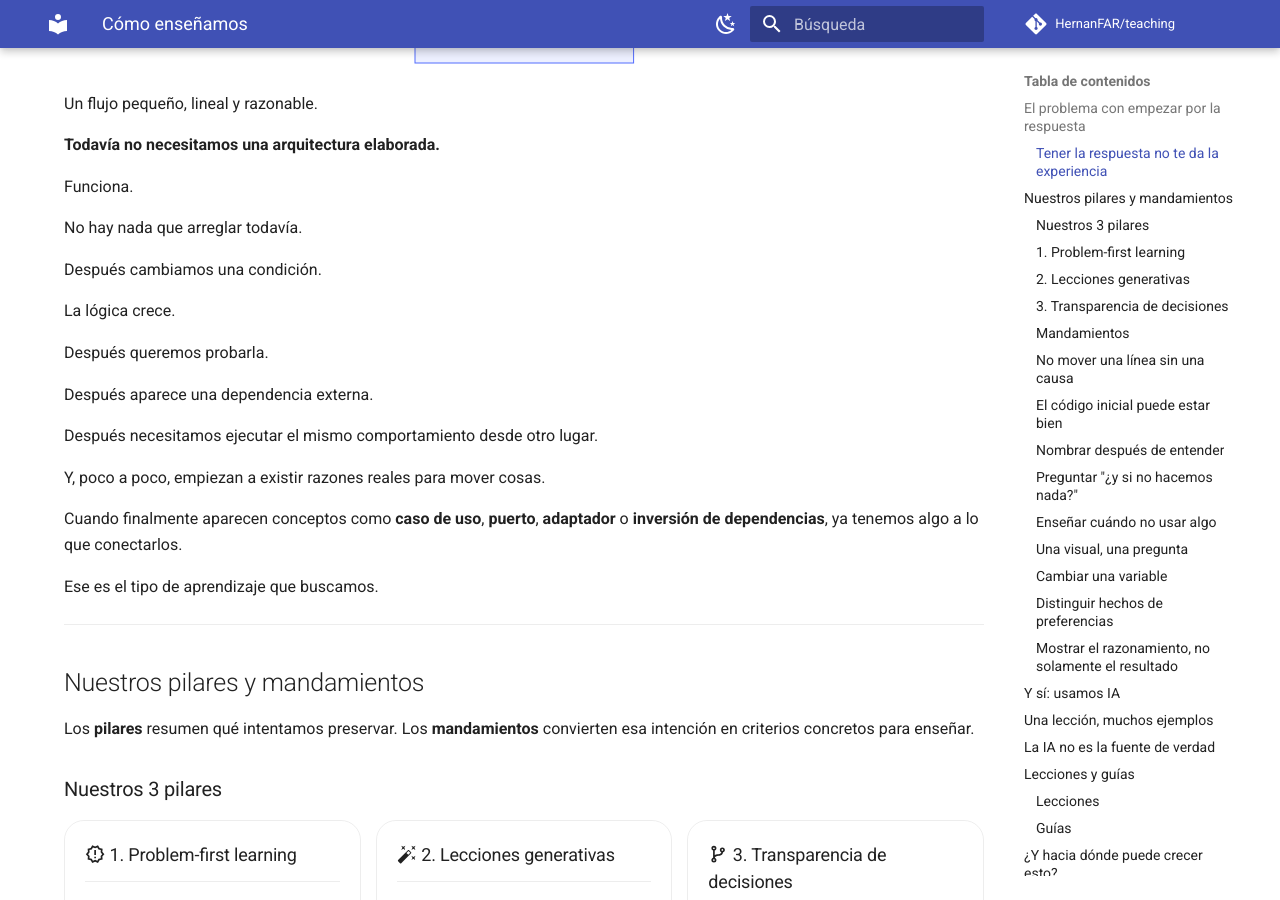
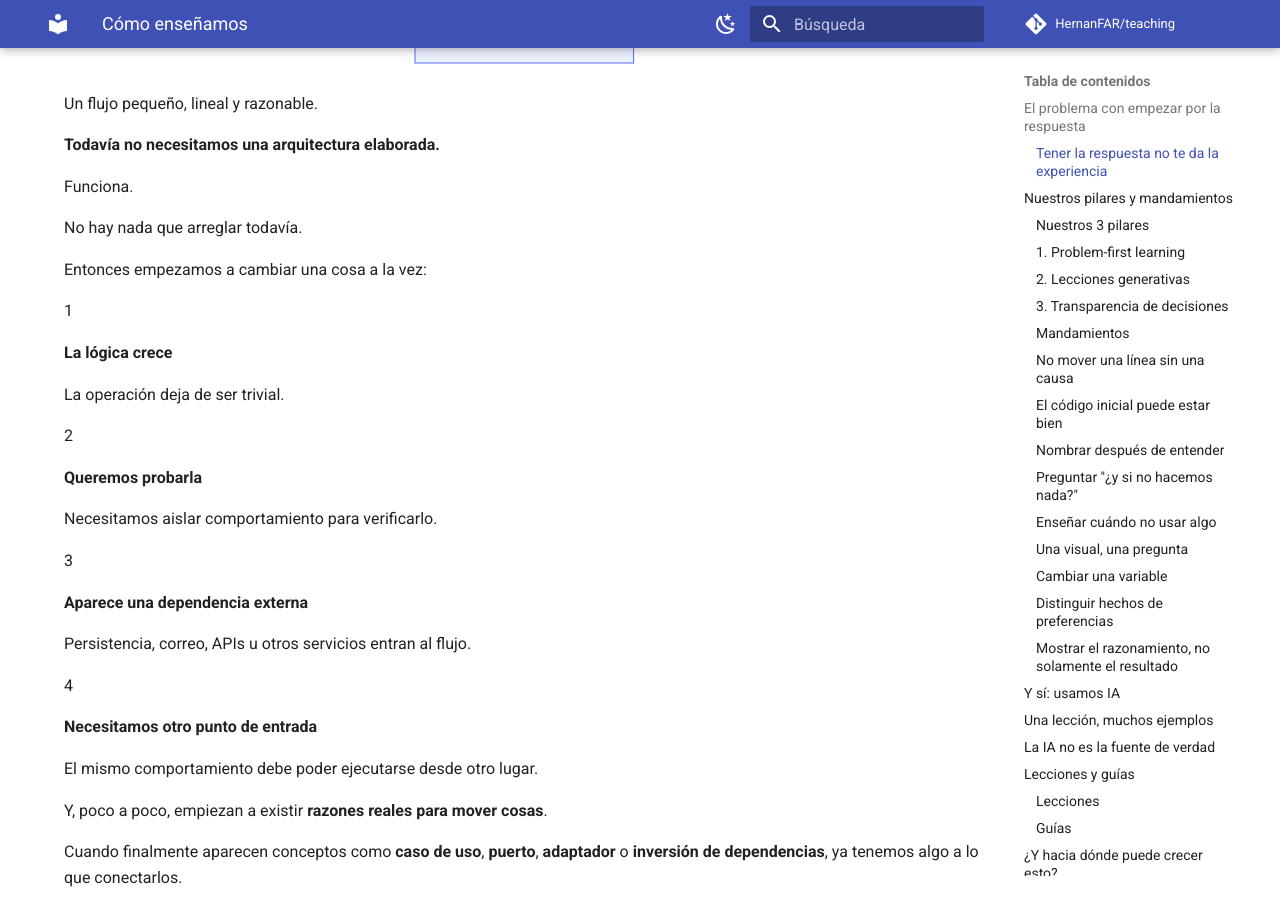
Before and after one commit to HernanFAR/teaching, an MkDocs documentation site: the page built from docs/about/how-we-teach.md, in a window 1280 px wide and 900 px high, scrolled down 2376 px. Built offline with MkDocs 1.6.1 and Material for MkDocs 9.7.7, drawn with Linux system fonts in a browser that asks for light colours; comment, search, counter and statistics services are not loaded.

Commit message:
docs: visualize the sequence of design pressures

```diff
--- a/docs/about/how-we-teach.md
+++ b/docs/about/how-we-teach.md
@@ -105,17 +105,49 @@ Funciona.
 
 No hay nada que arreglar todavía.
 
-Después cambiamos una condición.
+Entonces empezamos a cambiar una cosa a la vez:
 
-La lógica crece.
+<div class="pressure-sequence" markdown>
 
-Después queremos probarla.
+<div class="pressure-step" markdown>
+<span class="pressure-step__number">1</span>
 
-Después aparece una dependencia externa.
+**La lógica crece**
 
-Después necesitamos ejecutar el mismo comportamiento desde otro lugar.
+La operación deja de ser trivial.
 
-Y, poco a poco, empiezan a existir razones reales para mover cosas.
+</div>
+
+<div class="pressure-step" markdown>
+<span class="pressure-step__number">2</span>
+
+**Queremos probarla**
+
+Necesitamos aislar comportamiento para verificarlo.
+
+</div>
+
+<div class="pressure-step" markdown>
+<span class="pressure-step__number">3</span>
+
+**Aparece una dependencia externa**
+
+Persistencia, correo, APIs u otros servicios entran al flujo.
+
+</div>
+
+<div class="pressure-step" markdown>
+<span class="pressure-step__number">4</span>
+
+**Necesitamos otro punto de entrada**
+
+El mismo comportamiento debe poder ejecutarse desde otro lugar.
+
+</div>
+
+</div>
+
+Y, poco a poco, empiezan a existir **razones reales para mover cosas**.
 
 Cuando finalmente aparecen conceptos como **caso de uso**, **puerto**, **adaptador** o **inversión de dependencias**, ya tenemos algo a lo que conectarlos.
 
```
